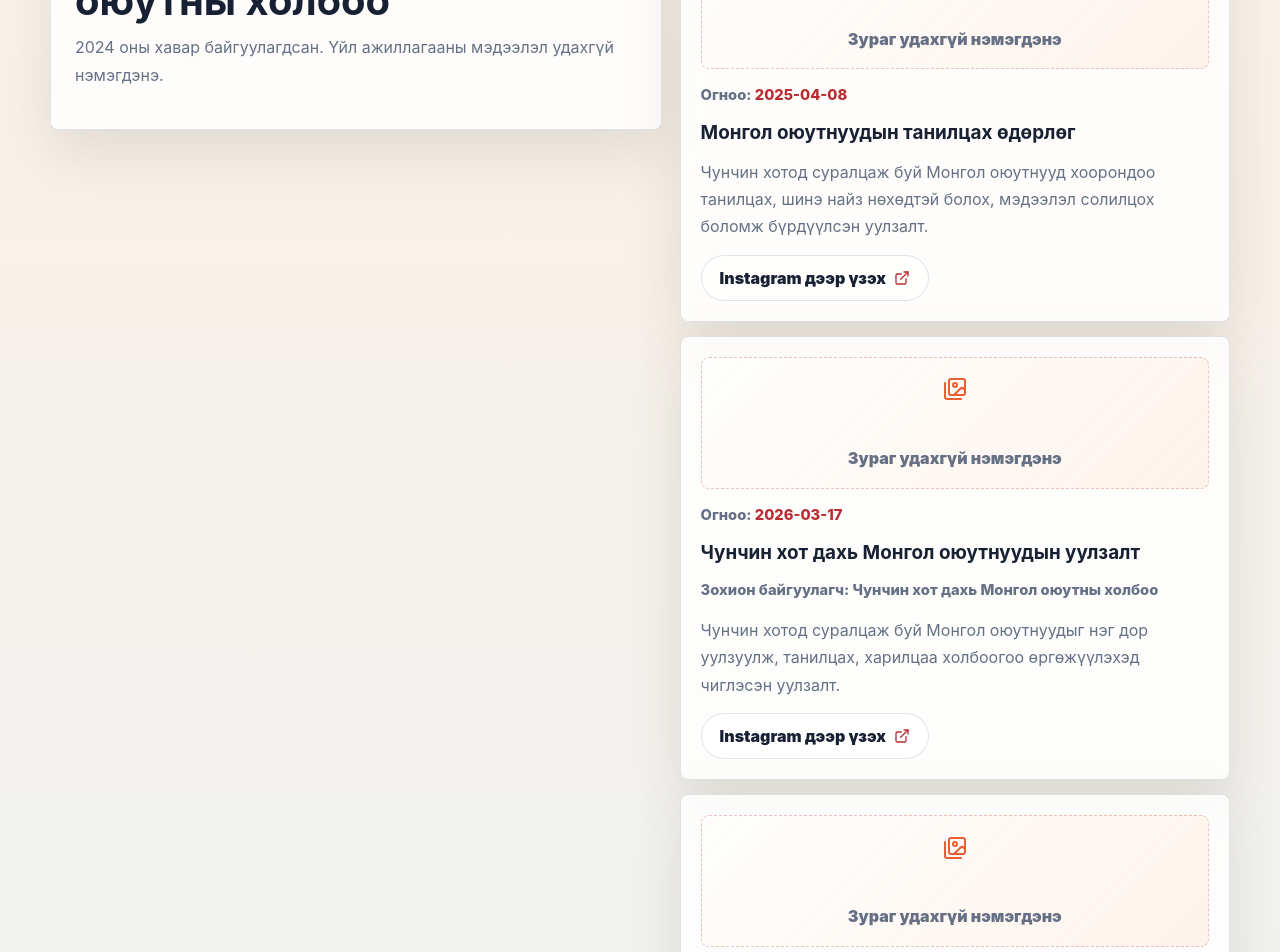
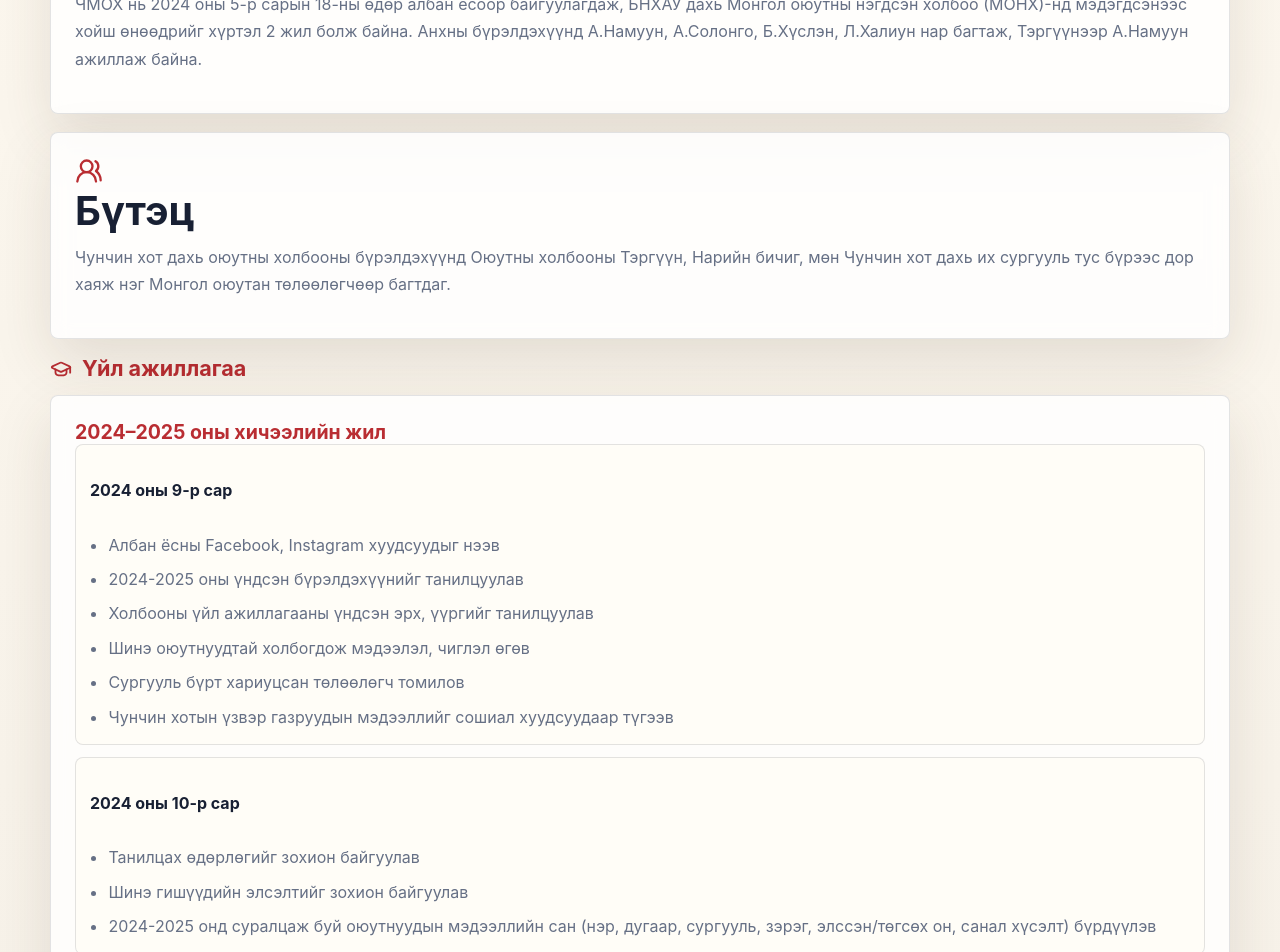
Before and after one commit to NomkoEsko/explore-chongqing, a React (Vite) app: page /mongolian-students in a window 1280 px wide. Shown: the part 780-1732 px from the top of the page. Built offline with nearby package versions, Linux system fonts and the light colour scheme.

Commit message:
about us change and added info

```diff
--- a/src/data/studentActivities.js
+++ b/src/data/studentActivities.js
@@ -1,30 +1,121 @@
-export const studentActivities = [
+export const studentAssociation = {
+  history:
+    "ЧМОХ нь 2024 оны 5-р сарын 18-ны өдөр албан ёсоор байгуулагдаж, БНХАУ дахь Монгол оюутны нэгдсэн холбоо (МОНХ)-нд мэдэгдсэнээс хойш өнөөдрийг хүртэл 2 жил болж байна. Анхны бүрэлдэхүүнд А.Намуун, А.Солонго, Б.Хүслэн, Л.Халиун нар багтаж, Тэргүүнээр А.Намуун ажиллаж байна.",
+  structure:
+    "Чунчин хот дахь оюутны холбооны бүрэлдэхүүнд Оюутны холбооны Тэргүүн, Нарийн бичиг, мөн Чунчин хот дахь их сургууль тус бүрээс дор хаяж нэг Монгол оюутан төлөөлөгчөөр багтдаг.",
+};
+
+export const studentActivityYears = [
   {
-    id: "welcome-meetup-2025",
-    title: "Монгол оюутнуудын танилцах өдөрлөг",
-    date: "2025-04-08",
-    descriptionMn:
-      "Чунчин хотод суралцаж буй Монгол оюутнууд хоорондоо танилцах, шинэ найз нөхөдтэй болох, мэдээлэл солилцох боломж бүрдүүлсэн уулзалт.",
-    instagramUrl: "https://www.instagram.com/p/DINdpBZB7ve/",
-    images: [],
+    id: "2024-2025",
+    title: "2024–2025 оны хичээлийн жил",
+    months: [
+      {
+        id: "2024-09",
+        month: "2024 оны 9-р сар",
+        items: [
+          "Албан ёсны Facebook, Instagram хуудсуудыг нээв",
+          "2024-2025 оны үндсэн бүрэлдэхүүнийг танилцуулав",
+          "Холбооны үйл ажиллагааны үндсэн эрх, үүргийг танилцуулав",
+          "Шинэ оюутнуудтай холбогдож мэдээлэл, чиглэл өгөв",
+          "Сургууль бүрт хариуцсан төлөөлөгч томилов",
+          "Чунчин хотын үзвэр газруудын мэдээллийг сошиал хуудсуудаар түгээв",
+        ],
+      },
+      {
+        id: "2024-10",
+        month: "2024 оны 10-р сар",
+        items: [
+          "Танилцах өдөрлөгийг зохион байгуулав",
+          "Шинэ гишүүдийн элсэлтийг зохион байгуулав",
+          "2024-2025 онд суралцаж буй оюутнуудын мэдээллийн сан (нэр, дугаар, сургууль, зэрэг, элссэн/төгсөх он, санал хүсэлт) бүрдүүлэв",
+        ],
+      },
+      {
+        id: "2024-11",
+        month: "2024 оны 11-р сар",
+        items: [
+          "Зам Харилцааны Их Сургуулийн (重庆交通大学) шинэ элсэгчидтэй холбогдож мэдээлэл, чиглэл өгөв",
+          "Чунчин Их Сургуулийн (重庆大学) Олон Улсын Соёлын Өдөрлөгт оролцов",
+          "Хятадад ашиглагдах боломжтой апп-уудын мэдээллийг сошиал хаягуудаар нийтлэв",
+        ],
+      },
+      {
+        id: "2024-12-2025-01",
+        month: "2024 оны 12-р сараас 2025 оны 1-р сар хүртэл",
+        items: ["Сурагчдын өвлийн амралт үргэлжлэв"],
+      },
+      {
+        id: "2025-02",
+        month: "2025 оны 2-р сар",
+        items: ["Хаврын шинэ оюутнуудын бүртгэл хийж, мэдээллийн санд оруулав"],
+      },
+      {
+        id: "2025-03",
+        month: "2025 оны 3-р сар",
+        items: [
+          "Хаврын шинэ гишүүдийн элсэлт зарлав",
+          "Хаврын хичээлийн улиралд зохион байгуулах үйл ажиллагааны төлөвлөгөөнд оруулах санал хүсэлтийг нэгтгэв",
+          "Ээлжит хурал болж, хаврын төлөвлөгөө болон ЧМОХ-ны дүрмийг боловсруулав",
+        ],
+      },
+      {
+        id: "2025-04",
+        month: "2025 оны 4-р сар",
+        items: [
+          "Танилцах өдөрлөг — Уулын алхалт: 7 их сургуулиас нийт ~30 орчим оюутан цуглав",
+          "ЧМОХ-ны дүрмийг албан ёсоор баталлаа",
+          "Шинэ гишүүдээ амжилттай элсүүлэв",
+          "Ээлжит хурал болов",
+        ],
+      },
+    ],
   },
   {
-    id: "student-meetup-2026",
-    title: "Чунчин хот дахь Монгол оюутнуудын уулзалт",
-    date: "2026-03-17",
-    organizerMn: "Чунчин хот дахь Монгол оюутны холбоо",
-    descriptionMn:
-      "Чунчин хотод суралцаж буй Монгол оюутнуудыг нэг дор уулзуулж, танилцах, харилцаа холбоогоо өргөжүүлэхэд чиглэсэн уулзалт.",
-    instagramUrl: "https://www.instagram.com/p/DV-4rgjlGaL/",
-    images: [],
-  },
-  {
-    id: "life-in-china-2026",
-    title: "Life in China — Мэдээлэл, туршлага солилцох уулзалт",
-    date: "2026-03-29",
-    descriptionMn:
-      "Хятадад суралцах, амьдрахтай холбоотой мэдээлэл болон бодит туршлагаа оюутнууд хоорондоо хуваалцах зорилготой уулзалт.",
-    instagramUrl: "https://www.instagram.com/p/DWfoi47FE9Y/",
-    images: [],
+    id: "2025-2026",
+    title: "2025–2026 оны хичээлийн жил",
+    months: [
+      {
+        id: "2025-08",
+        month: "2025 оны 8-р сар",
+        items: ["Онлайнаар хуралдаж, дараагийн хичээлийн жилийн Тэргүүнийг томилов"],
+      },
+      {
+        id: "2025-09",
+        month: "2025 оны 9-р сар",
+        items: ["Намрын шинэ оюутнуудын бүртгэл хийж, мэдээллийн санд оруулав"],
+      },
+      {
+        id: "2025-10",
+        month: "2025 оны 10-р сар",
+        items: ["Танилцах өдөрлөг зохион байгуулав"],
+      },
+      {
+        id: "2025-11",
+        month: "2025 оны 11-р сар",
+        items: [
+          "“Монголын нэг өдөр” Picnic уулзалт (11-р сарын 29, 钻石广场 талбайд) зохион байгуулагдав — гадаадад байгаа монголчуудын харилцаа холбоог нэмэгдүүлэх, Монгол соёлыг таниулах, шинэ найз нөхөдтэй болох, хөнгөн хөгжилтэй амралтын өдрийг хамтдаа өнгөрөөх зорилготой.",
+          "Оролцогчид үндэсний хувцастайгаа ирэв.",
+        ],
+      },
+      {
+        id: "2026-02",
+        month: "2026 оны 2-р сар",
+        items: ["Хаврын шинэ оюутнуудын бүртгэл хийж, мэдээллийн санд оруулав"],
+      },
+      {
+        id: "2026-03",
+        month: "2026 оны 3-р сар",
+        items: [
+          "2025-2026 оны үндсэн бүрэлдэхүүнийг танилцуулав",
+          "Хаврын хичээлийн улиралд зохион байгуулах үйл ажиллагааны төлөвлөгөөг гаргаж, ээлжит хурлаар шийдвэрлэв",
+          "“Life in China” мэдээлэл, туршлага солилцох уулзалт (3-р сарын 21) амжилттай зохион байгуулагдав — Чунчин хотод шинээр ирж буй оюутнуудад бодит, хэрэгцээт мэдээлэл өгч, дасан зохицоход дэмжлэг болох зорилготой",
+          "Холбооны үйл ажиллагааг танилцуулж, гурван үндсэн сэдвийн PPT мэдээлэл хүргэв",
+          "Армийн Логистикийн ах нар өөрсдийн бодит туршлага, зөвлөгөөгөө хуваалцав",
+          "АХА хөгжөөнт тоглоом зохион байгуулав",
+          "Дурсгалын зураг авалтаар уулзалтыг өндөрлүүлэв",
+        ],
+      },
+    ],
   },
 ];
--- a/src/pages/MongolianStudents.jsx
+++ b/src/pages/MongolianStudents.jsx
@@ -1,27 +1,7 @@
-import { ExternalLink, GraduationCap, Images, UsersRound } from "lucide-react";
+import { GraduationCap, UsersRound } from "lucide-react";
 import PageHero from "../components/PageHero.jsx";
-import { mongolianAssociation } from "../data/aboutChongqing.js";
-import { studentActivities } from "../data/studentActivities.js";
+import { studentActivityYears, studentAssociation } from "../data/studentActivities.js";
 import { IS } from "../data/universities.js";
-
-function ActivityImages({ activity }) {
-  if (!activity.images.length) {
-    return (
-      <div className="student-activity-placeholder" role="img" aria-label={`${activity.title} зураг удахгүй нэмэгдэнэ`}>
-        <Images size={24} aria-hidden="true" />
-        <span>Зураг удахгүй нэмэгдэнэ</span>
-      </div>
-    );
-  }
-
-  return (
-    <div className="student-activity-images">
-      {activity.images.map((image, index) => (
-        <img key={image} src={image} alt={`${activity.title} зураг ${index + 1}`} loading="lazy" />
-      ))}
-    </div>
-  );
-}
 
 export default function MongolianStudents() {
   return (
@@ -32,39 +12,46 @@
         image={IS[0].image}
         imagePosition={IS[0].imagePosition}
         label="Монгол Монгол оюутнууд"
-      >
-      </PageHero>
+      />
 
       <section className="section students-section">
-        <div className="container detail-grid">
+        <div className="container student-page-stack">
           <article className="content-panel student-feature">
             <UsersRound size={28} aria-hidden="true" />
-            <h2>{mongolianAssociation.title}</h2>
-            <p>{mongolianAssociation.text}</p>
+            <h2>Байгуулагдсан түүх</h2>
+            <p>{studentAssociation.history}</p>
           </article>
 
-          <div className="student-future-grid student-activities-grid">
+          <article className="content-panel student-feature">
+            <UsersRound size={28} aria-hidden="true" />
+            <h2>Бүтэц</h2>
+            <p>{studentAssociation.structure}</p>
+          </article>
+
+          <section className="student-future-grid student-activities-grid" aria-labelledby="student-activities-title">
             <div className="student-activities-heading">
               <GraduationCap size={22} aria-hidden="true" />
-              <h2>Үйл ажиллагаа</h2>
+              <h2 id="student-activities-title">Үйл ажиллагаа</h2>
             </div>
 
-            {studentActivities.map((activity) => (
-              <article className="about-card student-activity-card" key={activity.id}>
-                <ActivityImages activity={activity} />
-                <p className="student-activity-date">
-                  Огноо: <time dateTime={activity.date}>{activity.date}</time>
-                </p>
-                <h3>{activity.title}</h3>
-                {activity.organizerMn ? <p className="student-activity-organizer">Зохион байгуулагч: {activity.organizerMn}</p> : null}
-                <p>{activity.descriptionMn}</p>
-                <a className="button ghost student-activity-link" href={activity.instagramUrl} target="_blank" rel="noopener noreferrer">
-                  Instagram дээр үзэх
-                  <ExternalLink size={16} aria-hidden="true" />
-                </a>
+            {studentActivityYears.map((year) => (
+              <article className="content-panel student-year-card" key={year.id}>
+                <h3>{year.title}</h3>
+                <div className="student-month-list">
+                  {year.months.map((month) => (
+                    <section className="student-month-card" key={month.id} aria-labelledby={`student-month-${month.id}`}>
+                      <h4 id={`student-month-${month.id}`}>{month.month}</h4>
+                      <ul>
+                        {month.items.map((item) => (
+                          <li key={item}>{item}</li>
+                        ))}
+                      </ul>
+                    </section>
+                  ))}
+                </div>
               </article>
             ))}
-          </div>
+          </section>
         </div>
       </section>
     </main>
--- a/src/styles/global.css
+++ b/src/styles/global.css
@@ -1695,6 +1695,11 @@
   color: var(--red);
 }
 
+.student-page-stack {
+  display: grid;
+  gap: 18px;
+}
+
 .student-future-grid {
   display: grid;
   grid-template-columns: minmax(0, 1fr);
@@ -1776,6 +1781,48 @@
 
 .student-activity-link {
   justify-self: start;
+}
+
+.student-year-card {
+  gap: 16px;
+}
+
+.student-year-card h3 {
+  color: var(--red);
+  font-size: 1.22rem;
+  line-height: 1.25;
+}
+
+.student-month-list {
+  display: grid;
+  gap: 12px;
+}
+
+.student-month-card {
+  display: grid;
+  gap: 10px;
+  padding: 14px;
+  border: 1px solid var(--line);
+  border-radius: 8px;
+  background: rgba(255, 252, 246, 0.72);
+}
+
+.student-month-card h4 {
+  color: var(--ink);
+  font-size: 1rem;
+  line-height: 1.25;
+}
+
+.student-month-card ul {
+  display: grid;
+  gap: 8px;
+  margin: 0;
+  padding-left: 1.15rem;
+}
+
+.student-month-card li {
+  color: var(--muted);
+  line-height: 1.65;
 }
 
 .mobile-bottom-nav {
```
Also changed, not shown: 1 other file (tests, documents, lock files or other folders).
